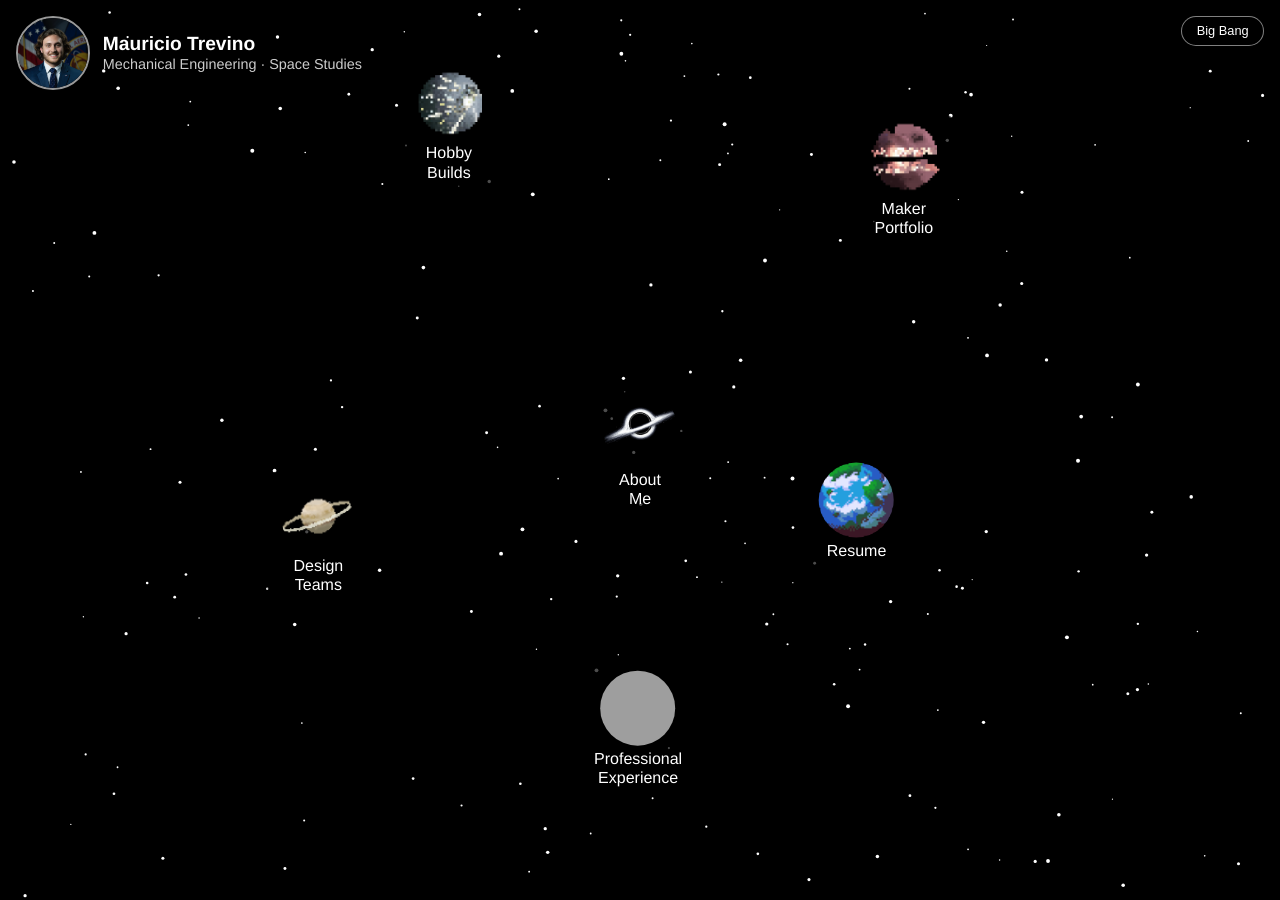
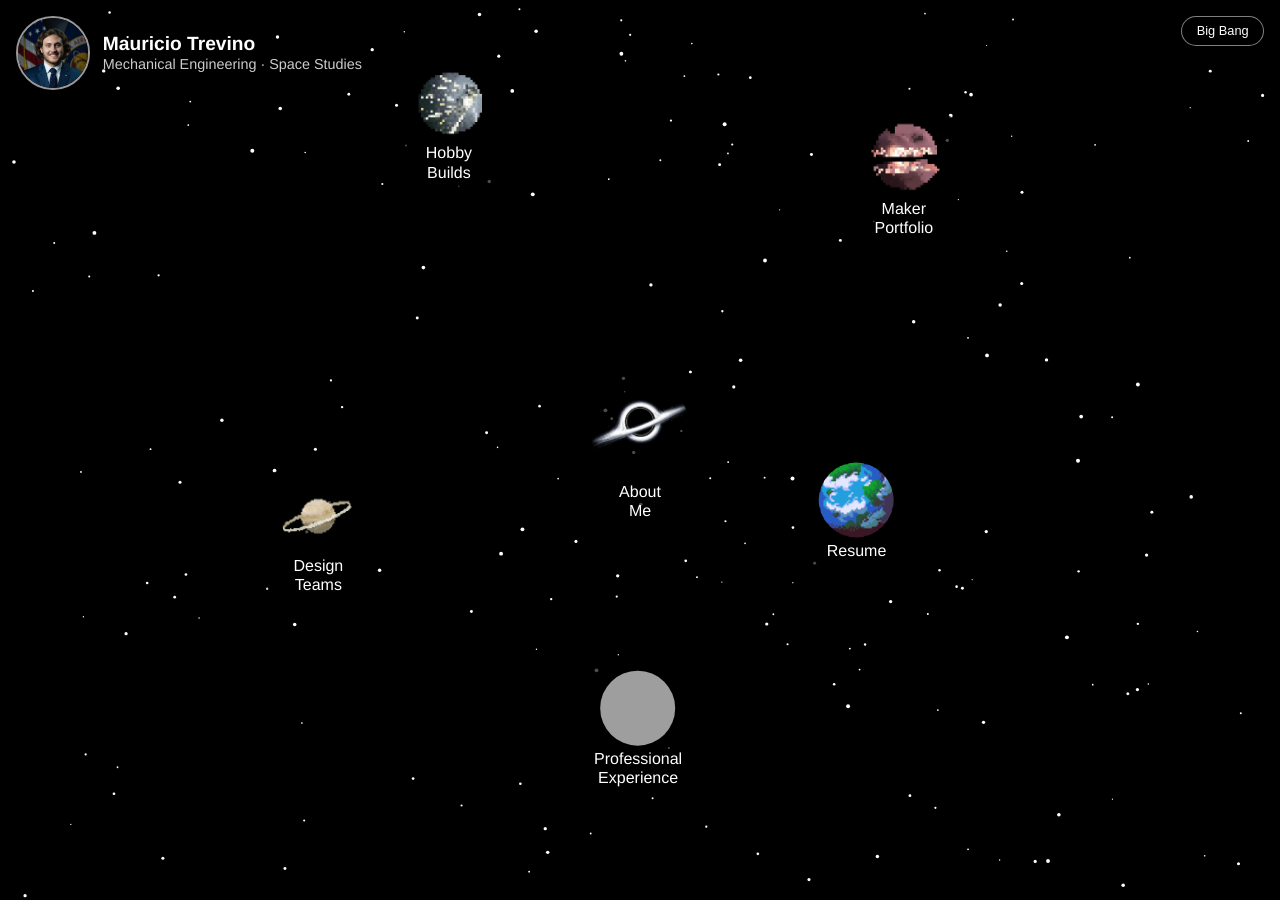
Before and after one commit to MAT-IV/MAT-IV.github.io, a Jekyll site: the page built from index.html, in a window 1280 px wide. Built offline with Jekyll 4.4.1, drawn with Linux system fonts in a browser that asks for light colours; grey boxes are pictures that could not be loaded.

Commit message:
Update main.css

```diff
--- a/assets/css/main.css
+++ b/assets/css/main.css
@@ -164,6 +164,10 @@ html, body {
     bottom: 1rem;
   }
 }
+.orbit-about .orbit-planet {
+    width: 100px;
+    height: 100px;
+  }
 
 /* Fullscreen overlay for enlarged profile */
 .profile-overlay {
```
